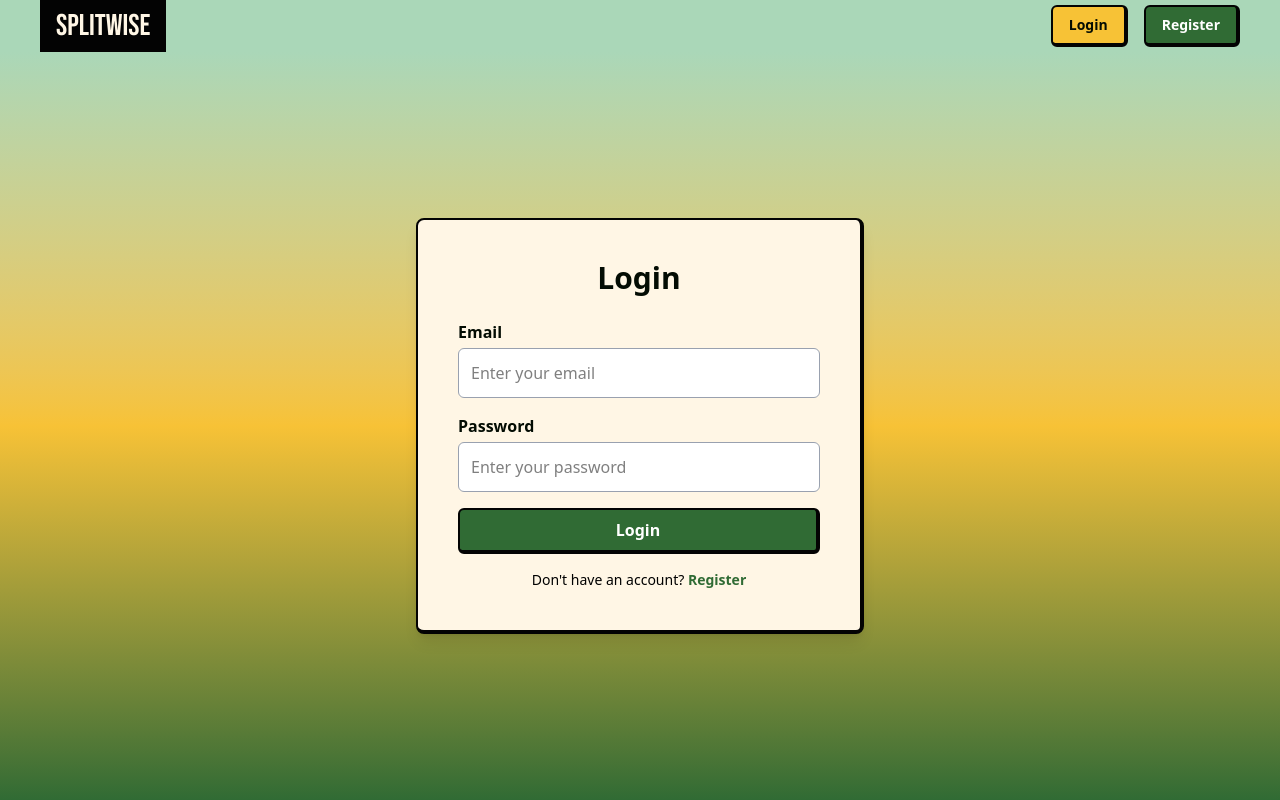
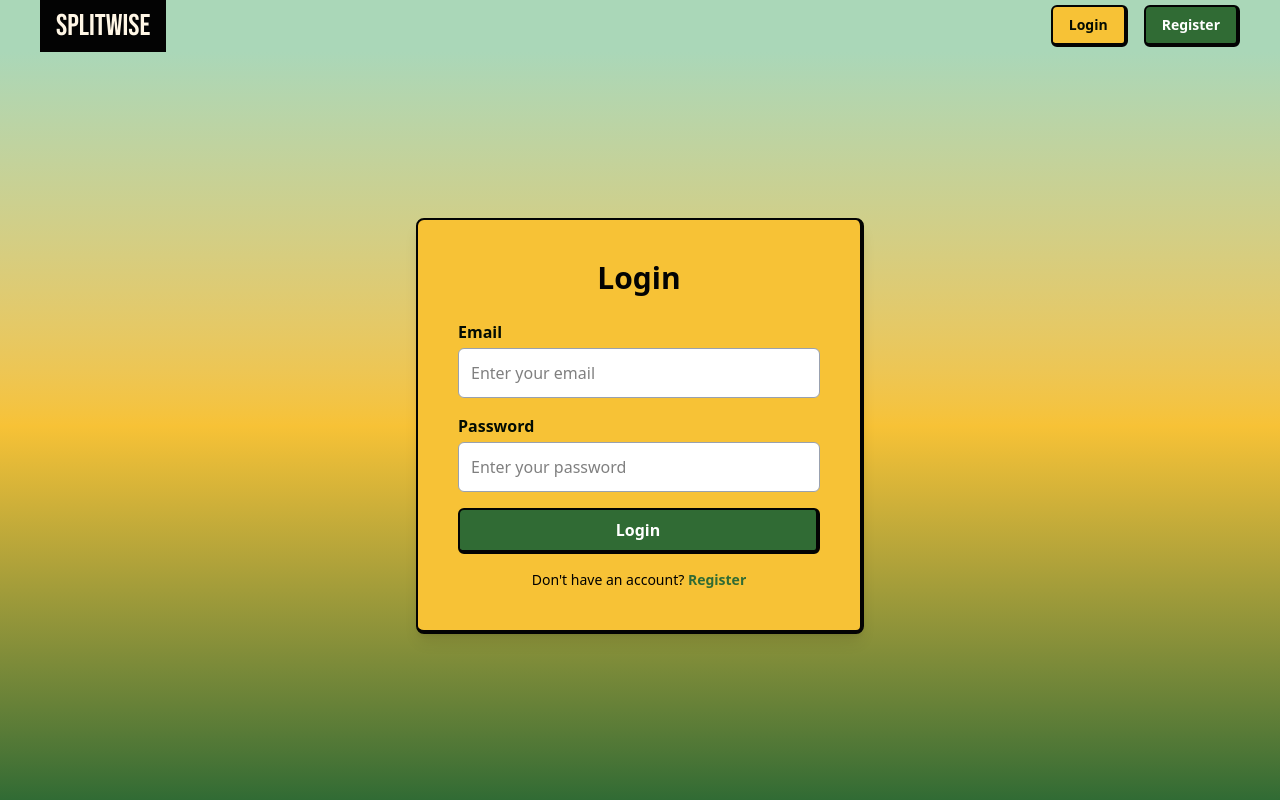
Before and after one commit to Adarshkumar03/FairTally, a React (Vite) app in the folder client/: page /login in a window 1280 px wide. Built offline with nearby package versions, Linux system fonts and the light colour scheme.

Commit message:
update login and register

```diff
--- a/client/src/components/Login.jsx
+++ b/client/src/components/Login.jsx
@@ -29,8 +29,8 @@ export default function Login() {
 
       {/* Main Content */}
       <div className="flex items-center justify-center flex-grow px-5 bg-gradient-to-b from-[#AAD7B8] via-[#F7C236] to-[#306B34]">
-        <div className="bg-[#FFF6E5] border-l-2 border-t-2 border-r-4 border-b-4 border-[#030303] p-8 sm:p-10 rounded-lg shadow-lg w-full max-w-md sm:w-96 md:w-[28rem]">
-          <h2 className="text-3xl font-bold text-center mb-6 text-[#030C03]">
+        <div className="bg-[#F7C236] border-l-2 border-t-2 border-r-4 border-b-4 border-[#030303] p-8 sm:p-10 rounded-lg shadow-lg w-full max-w-md sm:w-96 md:w-[28rem]">
+          <h2 className="text-3xl font-bold text-center mb-6 text-[#030303]">
             Login
           </h2>
           {error && <p className="text-red-500 text-sm text-center">{error}</p>}
--- a/client/src/components/Register.jsx
+++ b/client/src/components/Register.jsx
@@ -37,7 +37,7 @@ export default function Register() {
 
       {/* Main Content */}
       <div className="flex items-center justify-center flex-grow px-5 bg-gradient-to-b from-[#AAD7B8] via-[#909CC2] to-[#306B34]">
-        <div className="bg-[#FFF6E5] border-l-2 border-t-2 border-r-4 border-b-4 border-[#030303] p-8 sm:p-10 rounded-lg shadow-lg w-full max-w-md sm:w-96 md:w-[28rem]">
+        <div className="bg-[#909CC2] border-l-2 border-t-2 border-r-4 border-b-4 border-[#030303] p-8 sm:p-10 rounded-lg shadow-lg w-full max-w-md sm:w-96 md:w-[28rem]">
           <h2 className="text-3xl font-bold text-center mb-6 text-[#030C03]">
             Register
           </h2>
```
